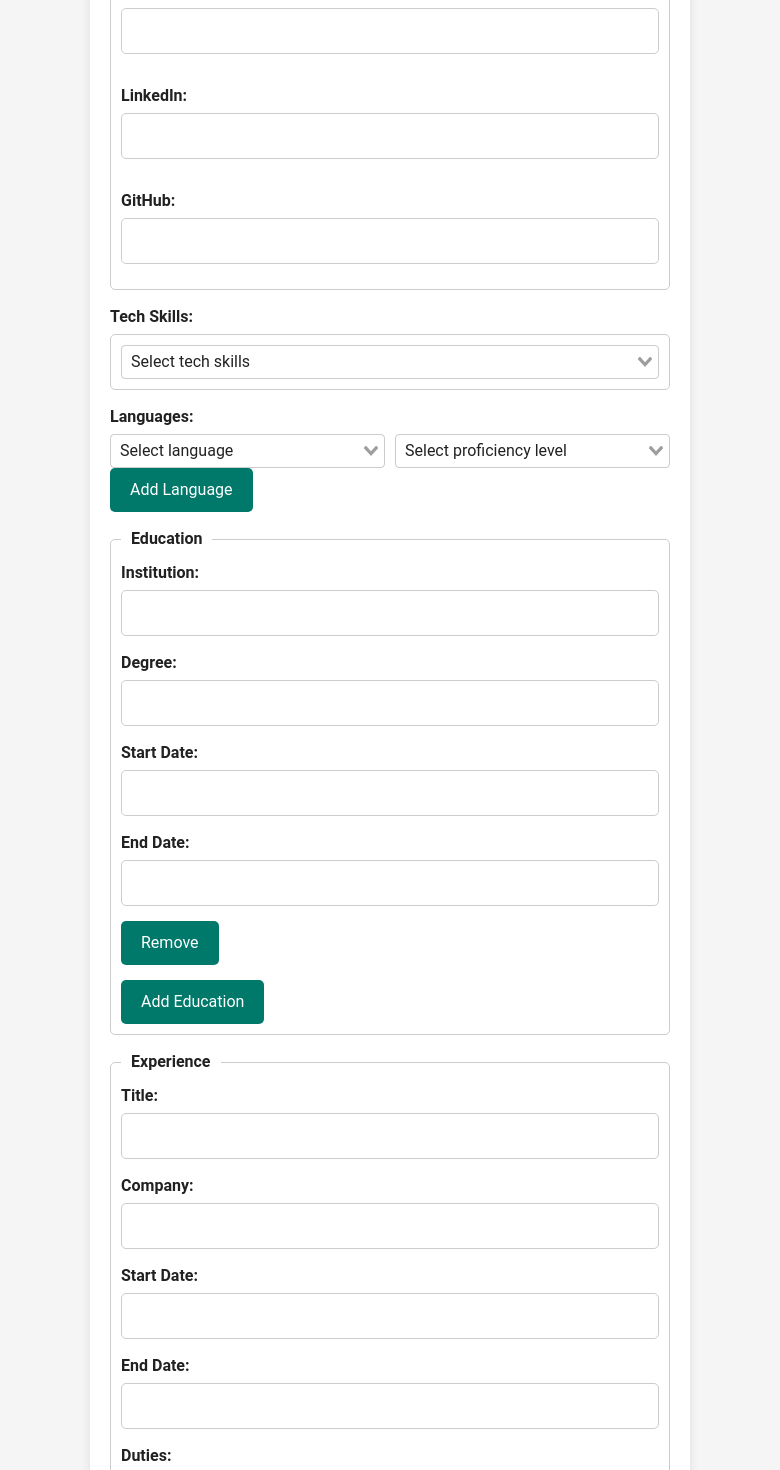
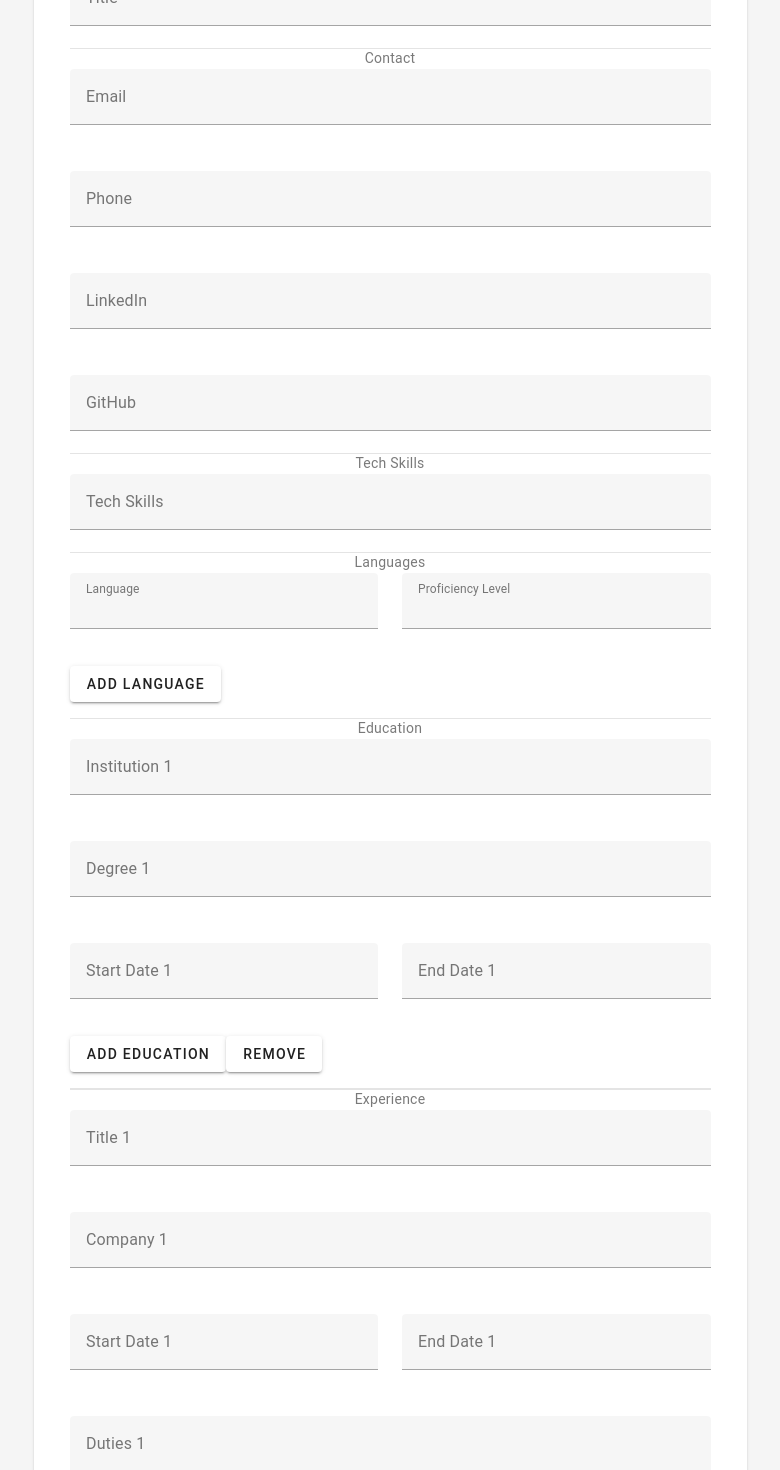
Before and after one commit to YuvalItzhaki/resume-builder, a Vue app: page /create-resume in a window 1280 px wide. Shown: the part 280-1750 px from the top of the page, without its empty margins (250-1030 px from the left). Built offline with nearby package versions, Linux system fonts and the light colour scheme.

Commit message:
first form refactor

```diff
--- a/src/components/ResumeForm.vue
+++ b/src/components/ResumeForm.vue
@@ -1,142 +1,269 @@
 <template>
-  <div class="page-container">
-    <form @submit.prevent="handleSubmit" class="form-container">
-      <div class="form-group">
-        <label for="name">Name:</label>
-        <input id="name" v-model="formData.profile.name" type="text" required />
+  <v-container class="page-container">
+    <v-form  @submit.prevent="handleSubmit" ref="form">
+      <v-card class="form-container">
+        <v-card-title>
+          <span class="headline">Profile Form</span>
+        </v-card-title>
+
+        <v-card-text>
+          <v-row>
+            <v-col cols="12">
+              <v-text-field
+                v-model="formData.profile.name"
+                label="Name"
+                required
+              ></v-text-field>
+            </v-col>
+
+            <v-col cols="12">
+              <v-text-field
+                v-model="formData.profile.title"
+                label="Title"
+                required
+              ></v-text-field>
+            </v-col>
+          </v-row>
+
+          <v-divider></v-divider>
+
+          <v-card-subtitle>Contact</v-card-subtitle>
+
+          <v-row>
+            <v-col cols="12">
+              <v-text-field
+                v-model="formData.contact.email"
+                label="Email"
+                type="email"
+                required
+              ></v-text-field>
+            </v-col>
+
+            <v-col cols="12">
+              <v-text-field
+                v-model="formData.contact.phone"
+                label="Phone"
+                type="tel"
+                required
+                :rules="[phoneRule]"
+                placeholder="+14155552671"
+              ></v-text-field>
+              <v-alert v-if="phoneError" type="error">{{ phoneError }}</v-alert>
+            </v-col>
+
+            <v-col cols="12">
+              <v-text-field
+                v-model="formData.contact.linkedin"
+                label="LinkedIn"
+                required
+              ></v-text-field>
+            </v-col>
+
+            <v-col cols="12">
+              <v-text-field
+                v-model="formData.contact.github"
+                label="GitHub"
+                required
+              ></v-text-field>
+            </v-col>
+          </v-row>
+
+          <v-divider></v-divider>
+
+          <v-card-subtitle>Tech Skills</v-card-subtitle>
+
+          <v-row>
+            <v-col cols="12">
+              <v-autocomplete
+                v-model="formData.tech_skills"
+                :items="techSkillsOptions"
+                item-title="label"
+                item-value="value"
+                label="Tech Skills"
+                multiple
+                chips
+                required
+              ></v-autocomplete>
+            </v-col>
+          </v-row>
+
+          <v-divider></v-divider>
+
+          <v-card-subtitle>Languages</v-card-subtitle>
+
+          <v-row v-for="(lang, langIndex) in formData.languages" :key="langIndex">
+            <v-col cols="6">
+              <v-autocomplete
+                v-model="lang.value"
+                :items="languagesOptions.map(l => l.value)"
+                label="Language"
+                @input="updateLanguageLevel(langIndex)"
+                required
+              ></v-autocomplete>
+            </v-col>
+            <v-col cols="6">
+              <v-autocomplete
+                v-model="lang.level"
+                :items="getLanguageLevels(lang.value)"
+                label="Proficiency Level"
+                required
+              ></v-autocomplete>
+            </v-col>
+          </v-row>
+          <div class="mb-4">
+            <v-btn text @click="addLanguage">Add Language</v-btn>
           </div>
-      <div class="form-group">
-        <label for="title">Title:</label>
-        <input id="title" v-model="formData.profile.title" type="text" required />
+          <v-divider></v-divider>
+
+          <v-card-subtitle>Education</v-card-subtitle>
+
+          <v-row v-for="(edu, index) in formData.education" :key="index">
+            <v-col cols="12">
+              <v-text-field
+                v-model="edu.institution"
+                :label="'Institution ' + (index + 1)"
+                required
+              ></v-text-field>
+            </v-col>
+            <v-col cols="12">
+              <v-text-field
+                v-model="edu.degree"
+                :label="'Degree ' + (index + 1)"
+                required
+              ></v-text-field>
+            </v-col>
+            <v-col cols="6">
+              <v-text-field
+                v-model="edu.startDate"
+                :label="'Start Date ' + (index + 1)"
+                outlined
+                readonly
+                @click="openDatePicker(index, 'start')"
+                required
+              ></v-text-field>
+              <!-- Date Picker -->
+              <v-date-picker
+                v-if="edu.showStartDatePicker"
+                v-model="edu.startDate"
+                :label="'Start Date ' + (index + 1)"
+                @input="closeDatePicker(index, 'start')"
+                ref="datePickerStart"
+              ></v-date-picker>
+            </v-col>
+            <v-col cols="6">
+              <v-text-field
+                v-model="edu.endDate"
+                :label="'End Date ' + (index + 1)"
+                outlined
+                readonly
+                @click="openDatePicker(index, 'end')"
+                required
+              ></v-text-field>
+              <!-- Date Picker -->
+              <v-date-picker
+                v-if="edu.showEndDatePicker"
+                v-model="edu.endDate"
+                :label="'End Date ' + (index + 1)"
+                @input="closeDatePicker(index, 'end')"
+                ref="datePickerEnd"
+              ></v-date-picker>
+            </v-col>
+          </v-row>
+          <div class="mb-4">
+            <v-btn text @click="addEducation">Add Education</v-btn>
+            <v-btn text @click="removeEducation(index)">Remove</v-btn>
           </div>
-      <fieldset class="form-group">
-        <legend>Contact</legend>
-        <div class="contact-group">
-          <div class="form-group">
-            <label for="contact-email">Email:</label>
-            <input id="contact-email" v-model="formData.contact.email" type="email" required />
+          <v-divider></v-divider>
+
+          <!-- Experience and other sections omitted for brevity -->
+
+        <!-- </v-card-text>
+
+
+      </v-card> -->
+
+          <v-divider></v-divider>
+
+          <v-card-subtitle>Experience</v-card-subtitle>
+
+          <v-row v-for="(exp, index) in formData.experience" :key="index">
+            <v-col cols="12">
+              <v-text-field
+                v-model="exp.title"
+                :label="'Title ' + (index + 1)"
+                required
+              ></v-text-field>
+            </v-col>
+            <v-col cols="12">
+              <v-text-field
+                v-model="exp.company"
+                :label="'Company ' + (index + 1)"
+                required
+              ></v-text-field>
+            </v-col>
+            <v-col cols="6">
+              <v-text-field
+                v-model="exp.startDate"
+                :label="'Start Date ' + (index + 1)"
+                required
+              ></v-text-field>
+            </v-col>
+            <v-col cols="6">
+              <v-text-field
+                v-model="exp.endDate"
+                :label="'End Date ' + (index + 1)"
+                required
+              ></v-text-field>
+            </v-col>
+            <v-col cols="12">
+              <v-textarea
+                v-model="exp.duties"
+                :label="'Duties ' + (index + 1)"
+                required
+              ></v-textarea>
+            </v-col>
+          </v-row>
+          <div class="mb-4">
+            <v-btn text @click="addExperience">Add Experience</v-btn>
+            <v-btn text @click="removeExperience(index)">Remove</v-btn>
           </div>
-          <div class="form-group">
-            <label for="contact-phone">Phone:</label>
-            <input id="contact-phone" v-model="formData.contact.phone" type="text" required />
-          </div>
-          <div class="form-group">
-            <label for="contact-linkedin">LinkedIn:</label>
-            <input id="contact-linkedin" v-model="formData.contact.linkedin" type="text" required />
-          </div>
-          <div class="form-group">
-            <label for="contact-github">GitHub:</label>
-            <input id="contact-github" v-model="formData.contact.github" type="text" required />
-          </div>
-        </div>
-      </fieldset>
-      <div class="form-group">
-        <label for="tech_skills">Tech Skills:</label>
-        <v-select
-          v-model="formData.tech_skills"
-          :options="techSkillsOptions"
-          multiple
-          label="label"
-          placeholder="Select tech skills"
-          :reduce="skill => skill.value"
-          style="width: 100%; padding: 10px; border: 1px solid #ccc; border-radius: 5px;"
-        />
-      </div>
-      <div class="form-group">
-      <label for="languages">Languages:</label>
-      <div v-for="(lang, langIndex) in formData.languages" :key="langIndex" class="language-group">
-        <v-select
-          v-model="lang.value"
-          :options="languagesOptions.map(l => l.value)"
-          label="label"
-          placeholder="Select language"
-          @input="updateLanguageLevel(langIndex)"
-          class="language-select"
-        />
-        <v-select
-          v-model="lang.level"
-          :options="getLanguageLevels(lang.value)"
-          label="label"
-          placeholder="Select proficiency level"
-          class="level-select"
-        />
-    </div>
-    <button type="button" @click="addLanguage">Add Language</button>
-</div>
+          <v-divider></v-divider>
 
-      <fieldset class="form-group">
-        <legend>Education</legend>
-        <div v-for="(edu, index) in formData.education" :key="index" class="education-group">
-          <div class="form-group">
-            <label :for="'institution-' + index">Institution:</label>
-            <input :id="'institution-' + index" v-model="edu.institution" type="text" required />
-          </div>
-          <div class="form-group">
-            <label :for="'degree-' + index">Degree:</label>
-            <input :id="'degree-' + index" v-model="edu.degree" type="text" required />
-          </div>
-          <div class="form-group">
-            <label :for="'startDate-' + index">Start Date:</label>
-            <input :id="'startDate-' + index" v-model="edu.startDate" type="text" required />
-          </div>
-          <div class="form-group">
-            <label :for="'endDate-' + index">End Date:</label>
-            <input :id="'endDate-' + index" v-model="edu.endDate" type="text" required />
-          </div>
-          <button type="button" @click="removeEducation(index)">Remove</button>
-        </div>
-        <button type="button" @click="addEducation">Add Education</button>
-      </fieldset>
-      <fieldset class="form-group">
-        <legend>Experience</legend>
-        <div v-for="(exp, index) in formData.experience" :key="index" class="experience-group">
-          <div class="form-group">
-            <label :for="'exp-title-' + index">Title:</label>
-            <input :id="'exp-title-' + index" v-model="exp.title" type="text" required />
-          </div>
-          <div class="form-group">
-            <label :for="'exp-company-' + index">Company:</label>
-            <input :id="'exp-company-' + index" v-model="exp.company" type="text" required />
-          </div>
-          <div class="form-group">
-            <label :for="'exp-startDate-' + index">Start Date:</label>
-            <input :id="'exp-startDate-' + index" v-model="exp.startDate" type="text" required />
-          </div>
-          <div class="form-group">
-            <label :for="'exp-endDate-' + index">End Date:</label>
-            <input :id="'exp-endDate-' + index" v-model="exp.endDate" type="text" required />
-          </div>
-          <div class="form-group">
-            <label :for="'exp-duties-' + index">Duties:</label>
-            <textarea :id="'exp-duties-' + index" v-model="exp.duties" required></textarea>
-          </div>
-          <button type="button" @click="removeExperience(index)">Remove</button>
-        </div>
-        <button type="button" @click="addExperience">Add Experience</button>
-      </fieldset>
-      <div class="form-group">
-        <label for="profile">Profile:</label>
-        <input id="profile" v-model="formData.summary" type="text" required />
-      </div>
-      <button type="submit">Submit</button>
-    </form>
-  </div>
+          <v-card-subtitle>Profile</v-card-subtitle>
+
+          <v-row>
+            <v-col cols="12">
+              <v-textarea
+                v-model="formData.summary"
+                label="Profile"
+                required
+              ></v-textarea>
+            </v-col>
+          </v-row>
+        </v-card-text>
+
+        <v-card-actions>
+          <v-btn type="submit" color="primary">Submit</v-btn>
+        </v-card-actions>
+      </v-card>
+    </v-form>
+  </v-container>
 </template>
 
 <script setup>
 import { ref } from 'vue';
-import { defineEmits } from 'vue';
-import vSelect from 'vue-select';
-import 'vue-select/dist/vue-select.css';
 import { useRouter } from 'vue-router';
-import {techSkillsOptions, languagesOptions} from '../data/data.json'
+import { techSkillsOptions, languagesOptions } from '../data/data.json';
 
 const router = useRouter();
-
 const emit = defineEmits(['submit']);
+const form = ref(null);
+const showModal = ref(false);
 const formData = ref({
+  profile: {
     name: '',
-  email: '',
+    title: ''
+  },
   contact: {
     email: '',
     phone: '',
@@ -145,34 +272,33 @@ const formData = ref({
   },
   tech_skills: [],
   languages: [{ value: '', level: '' }],
-  education: [
-    {
+  education: [{
     institution: '',
     degree: '',
-      startDate: '',
-      endDate: ''
-    }
-  ],
-  experience: [
-    {
+    startDate: null,
+    endDate: null,
+    showStartDatePicker: false,
+    showEndDatePicker: false
+  }],
+  experience: [{
     title: '',
     company: '',
     startDate: '',
     endDate: '',
     duties: ''
-    }
-  ],
-  profile: {
-    name: '',
-    title: '',
-  },
-  summary: '',
+  }],
+  summary: ''
 });
 
+const phonePattern = '^\\+?[1-9]\\d{1,14}$';
+const phoneError = ref('');
+
 const handleSubmit = () => {
+  if (form.value.validate()) {
     console.log('Form submitted:', formData.value);
     router.push({ name: 'ResumePreview' });
     emit('submit', formData.value);
+  }
 };
 
 const addLanguage = () => {
@@ -180,12 +306,11 @@ const addLanguage = () => {
 };
 
 const updateLanguageLevel = (langIndex) => {
-  formData.value.languages[langIndex].level = '';  // Reset the level when the language is changed
-};
+  formData.value.languages[langIndex].level = '';
+} ;
 
 const getLanguageLevels = (language) => {
   const lang = languagesOptions.find(l => l.value === language);
-  console.log('lang', lang)
   return lang ? lang.levels : [];
 };
 
@@ -193,8 +318,10 @@ const addEducation = () => {
   formData.value.education.push({
     institution: '',
     degree: '',
-    startDate: '',
-    endDate: ''
+    startDate: null,
+    endDate: null,
+    showStartDatePicker: false,
+    showEndDatePicker: false
   });
 };
 
@@ -202,6 +329,21 @@ const removeEducation = (index) => {
   formData.value.education.splice(index, 1);
 };
 
+const openDatePicker = (index, type) => {
+  if (type === 'start') {
+    formData.value.education[index].showStartDatePicker = true;
+  } else if (type === 'end') {
+    formData.value.education[index].showEndDatePicker = true;
+  }
+};
+
+const closeDatePicker = (index, type) => {
+  if (type === 'start') {
+    formData.value.education[index].showStartDatePicker = false;
+  } else if (type === 'end') {
+    formData.value.education[index].showEndDatePicker = false;
+  }
+};
 const addExperience = () => {
   formData.value.experience.push({
     title: '',
@@ -215,91 +357,49 @@ const addExperience = () => {
 const removeExperience = (index) => {
   formData.value.experience.splice(index, 1);
 };
+const phoneRule = (value) => {
+  const regex = new RegExp(phonePattern);
+  return regex.test(value) || 'Invalid phone number format';
+};
 </script>
-
 
 <style scoped>
 .page-container {
   display: flex;
   justify-content: center;
   align-items: center;
-  height: 240vh;
+  min-height: 100vh;
   background-color: #f5f5f5;
 }
 
 .form-container {
-  display: flex;
-  flex-direction: column;
-  align-items: center;
   width: 100%;
-  max-width: 600px;
+  max-width: 800px;
   padding: 20px;
-  background-color: white;
-  border-radius: 10px;
-  box-shadow: 0 0 10px rgba(0, 0, 0, 0.1);
 }
 
-.form-group {
-  width: 100%;
-  margin-bottom: 15px;
-}
-
-.form-group label {
-  display: block;
-  margin-bottom: 5px;
-  font-weight: bold;
-}
-
-.form-group input, .form-group textarea {
-  width: 100%;
-  padding: 10px;
-  border: 1px solid #ccc;
-  border-radius: 5px;
-}
-
-.contact-group {
+.language-group,
+.education-group,
+.experience-group {
   display: flex;
-  flex-direction: column;
-  gap: 15px;
-}
-
-.language-group {
-  display: flex;
-  align-items: center;
+  flex-wrap: wrap;
   gap: 10px;
 }
 
-.language-select, .level-select {
+.language-select,
+.level-select {
   flex: 1;
 }
 
-.education-group, .experience-group {
-  margin-bottom: 15px;
+.v-card-title,
+.v-card-subtitle {
+  text-align: center;
 }
 
-button {
-  padding: 10px 20px;
-  border: none;
-  background-color: #00796b;
-  color: white;
-  border-radius: 5px;
-  cursor: pointer;
+.v-btn {
+  margin-top: 15px;
 }
-
-button:hover {
-  background-color: #005f56;
-}
-
-fieldset {
-  width: 100%;
-  padding: 10px;
-  border: 1px solid #ccc;
-  border-radius: 5px;
-  margin-bottom: 15px;
-}
-
-legend {
-  padding: 0 10px;
-  font-weight: bold;
+.mb-4 {
+  margin-bottom: 16px;
 }
 </style>
```
Lines whose indentation alone changed are shown as unchanged.
